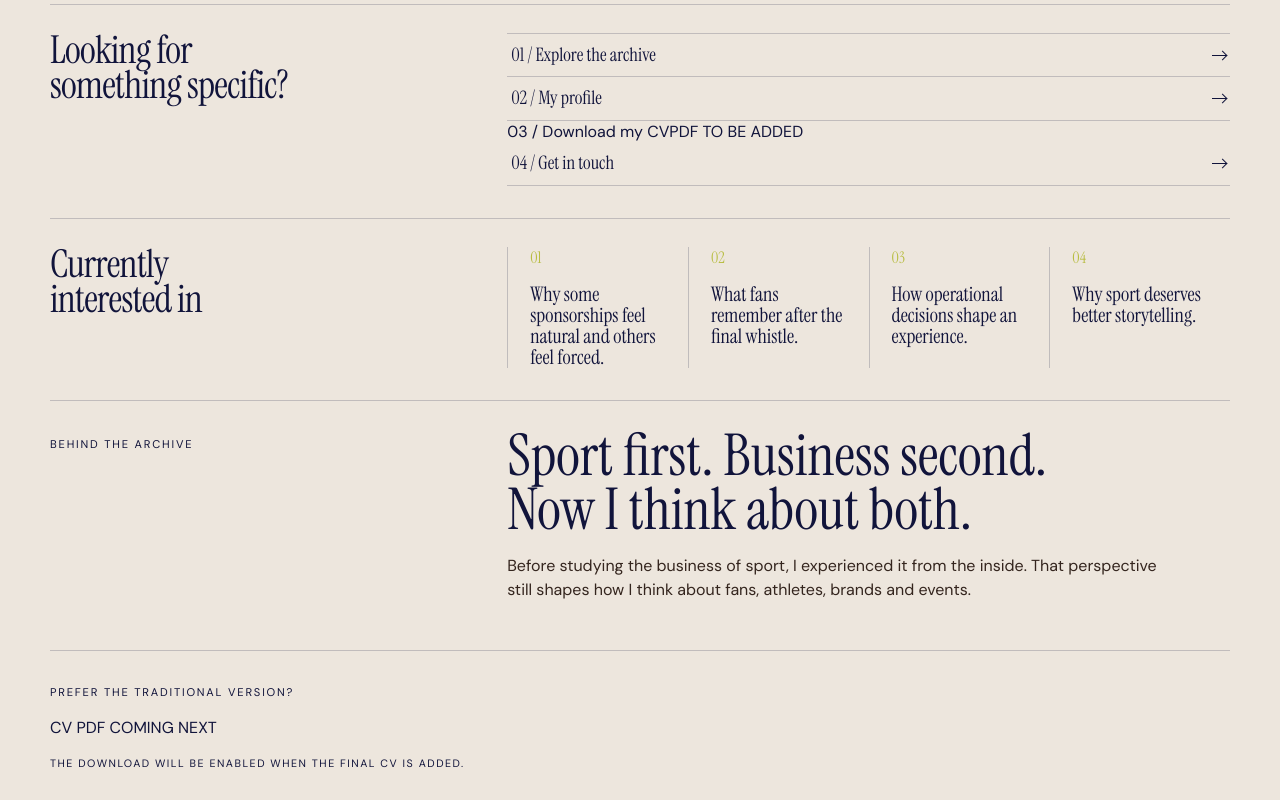
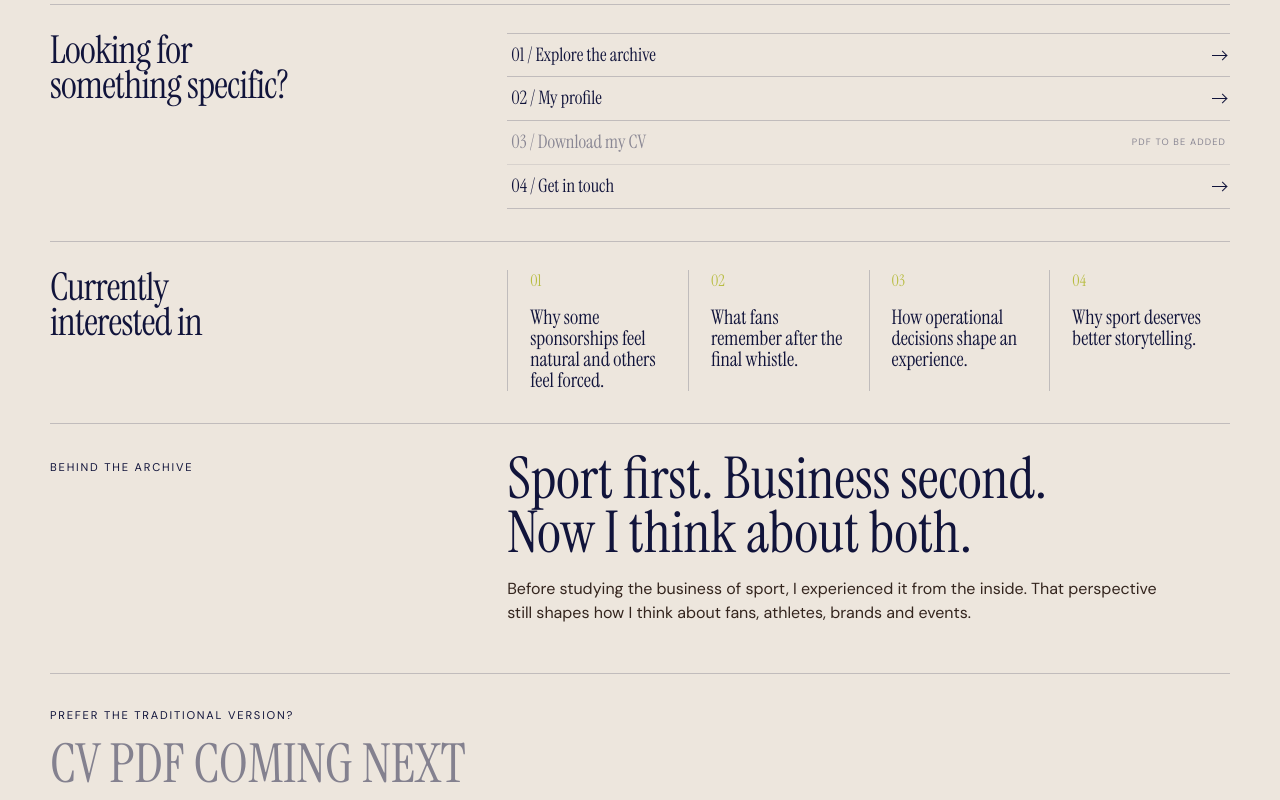
Before and after one commit to martalavina/marta-archive-portfolio, a Next.js app: page / in a window 1280 px wide. Shown: the part 1400-2200 px from the top of the page. Built offline with nearby package versions, Linux system fonts and the light colour scheme.

Commit message:
Style pending links without broken actions

```diff
--- a/app/globals.css
+++ b/app/globals.css
@@ -94,6 +94,7 @@ nav a::after {
   transition: transform .25s ease;
 }
 nav a:hover::after { transform: scaleX(1); transform-origin: left; }
+.nav-disabled { opacity: .4; cursor: default; display: inline-flex; align-items: center; }
 
 .hero {
   display: grid;
@@ -109,7 +110,8 @@ nav a:hover::after { transform: scaleX(1); transform-origin: left; }
 .interests h2,
 .profile-teaser h2,
 .entry h3,
-.cv-cta > a {
+.cv-cta > a,
+.cv-placeholder {
   font-family: 'Instrument Serif', serif;
   font-weight: 400;
 }
@@ -203,7 +205,8 @@ nav a:hover::after { transform: scaleX(1); transform-origin: left; }
   grid-template-columns: 34% 1fr;
   gap: 56px;
 }
-.quick-links a {
+.quick-links a,
+.quick-disabled {
   min-height: 44px;
   border-bottom: 1px solid var(--line);
   display: flex;
@@ -212,10 +215,12 @@ nav a:hover::after { transform: scaleX(1); transform-origin: left; }
   padding: 0 4px;
   font-family: 'Instrument Serif', serif;
   font-size: 1.16rem;
-  transition: padding .2s ease, color .2s ease;
 }
+.quick-links a { transition: padding .2s ease, color .2s ease; }
 .quick-links a:first-child { border-top: 1px solid var(--line); }
 .quick-links a:hover { padding-left: 12px; color: #5c97c9; }
+.quick-disabled { opacity: .45; }
+.quick-disabled > span:last-child { font-family: 'DM Sans', sans-serif; font-size: .58rem; letter-spacing: .12em; }
 
 .interest-grid {
   display: grid;
@@ -233,8 +238,10 @@ nav a:hover::after { transform: scaleX(1); transform-origin: left; }
 .profile-teaser div > p { max-width: 660px; color: var(--brown); line-height: 1.5; }
 
 .cv-cta { padding: 34px 0 40px; }
-.cv-cta > a { font-size: clamp(2.55rem, 5.1vw, 5.5rem); line-height: .9; display: inline-flex; align-items: baseline; }
+.cv-cta > a,
+.cv-placeholder { font-size: clamp(2.25rem, 4.2vw, 4.4rem); line-height: .92; display: inline-flex; align-items: baseline; }
 .cv-cta > a:hover { color: #6da8da; }
+.cv-placeholder { opacity: .48; }
 .cv-cta > p:last-child { font-size: .67rem; letter-spacing: .14em; margin-top: 18px; }
 
 .footer {
@@ -249,6 +256,7 @@ nav a:hover::after { transform: scaleX(1); transform-origin: left; }
 .footer p { margin: 6px 0 0; color: rgba(52,37,30,.72); }
 .footer-links { display: flex; gap: 18px; }
 .footer-links a { border-bottom: 1px solid currentColor; }
+.footer-links-pending { opacity: .5; }
 .legal { text-align: right; }
 
 .reveal { animation: rise .7s cubic-bezier(.2,.7,.2,1) both; }
@@ -279,7 +287,8 @@ nav a:hover::after { transform: scaleX(1); transform-origin: left; }
   .interest { border-left: 0; border-top: 1px solid var(--line); padding: 18px 0; display: grid; grid-template-columns: 42px 1fr; gap: 14px; }
   .interest p { margin: 0; font-size: 1.4rem; }
   .cv-cta { padding: 30px 0 34px; }
-  .cv-cta > a { font-size: clamp(2.3rem, 11vw, 3.3rem); }
+  .cv-cta > a,
+  .cv-placeholder { font-size: clamp(2rem, 9.5vw, 2.9rem); }
   .footer { grid-template-columns: 1fr; align-items: start; }
   .legal { text-align: left; }
 }
```
